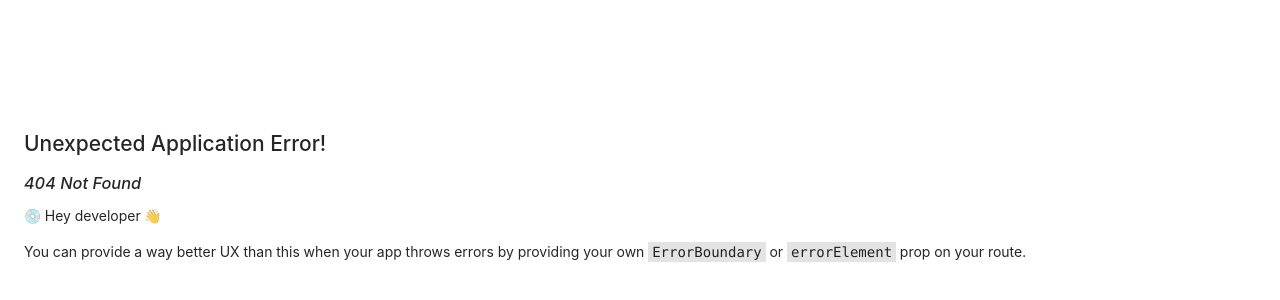
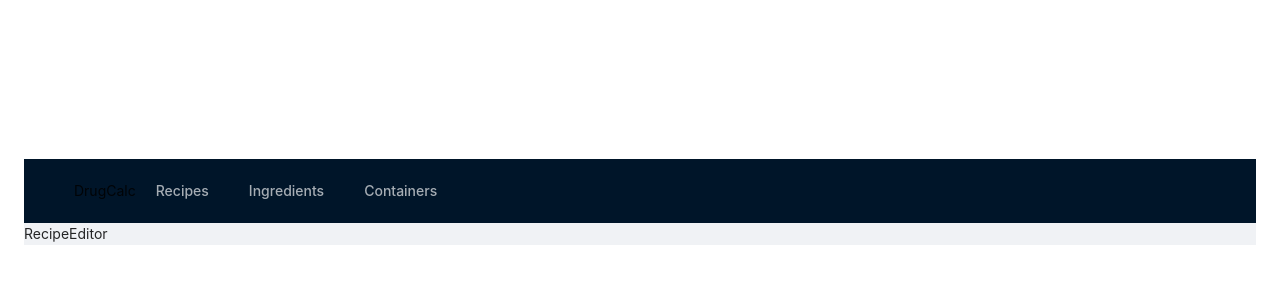
Before and after one commit to bismuthsoft/drugcalc, a React (Vite) app: page /recipes/edit/test in a window 1280 px wide. Before the commit this address had no page. Shown: the part 198-498 px from the top of the page. Built offline with nearby package versions, Linux system fonts and the light colour scheme.

Commit message:
add recipe editor to skeleton

```diff
--- a/src/main.tsx
+++ b/src/main.tsx
@@ -4,6 +4,7 @@ import { createBrowserRouter, RouterProvider, Route } from 'react-router-dom'
 import App from './App'
 import Home from './routes/Home'
 import Recipes from './routes/Recipes'
+import RecipeEditor from './routes/RecipeEditor'
 import Ingredients from './routes/Ingredients'
 import Containers from './routes/Containers'
 import './index.css'
@@ -22,6 +23,10 @@ const router = createBrowserRouter([
         element: <Recipes />,
       },
       {
+        path: "/recipes/edit/:recipeName",
+        element: <RecipeEditor />,
+      },
+      {
         path: "/ingredients",
         element: <Ingredients />,
       },
--- /dev/null
+++ b/src/routes/RecipeEditor.tsx
@@ -0,0 +1,9 @@
+import React from 'react';
+
+const RecipeEditor: React.FC = () => {
+    return (
+        <div>RecipeEditor</div>
+    );
+}
+
+export default RecipeEditor;
--- a/src/routes/Recipes.tsx
+++ b/src/routes/Recipes.tsx
@@ -1,8 +1,12 @@
 import React from 'react';
+import { Link } from 'react-router-dom';
 
 const Recipes: React.FC = () => {
     return (
-        <div>Recipes</div>
+        <>
+            <div>Recipes</div>
+            <Link to="/recipes/edit/test">Edit Recipe</Link>
+        </>
     );
 }
 
```
